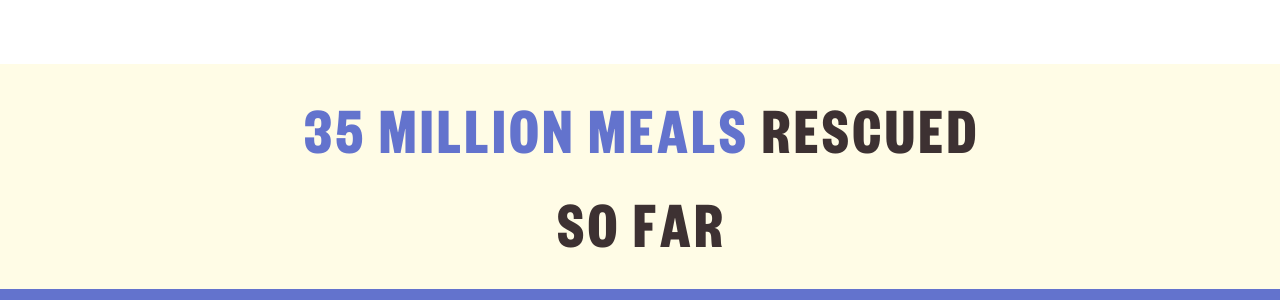
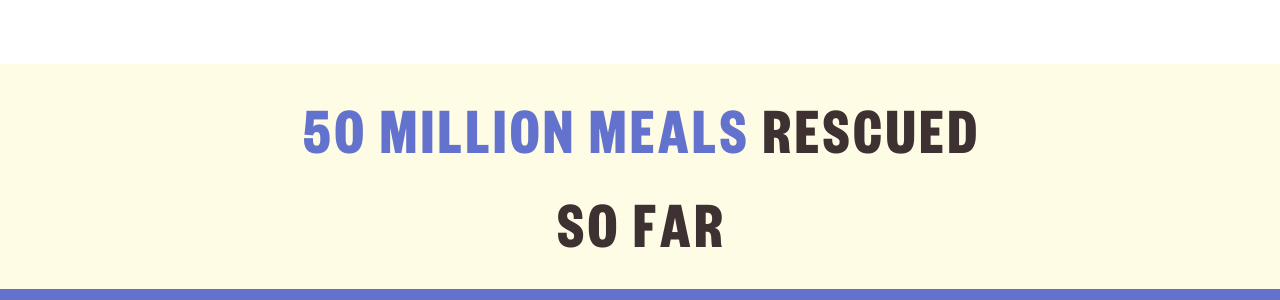
Before and after one commit to OLIO-Campaigns/olio-campaigns.github.io, a Jekyll site: the page built from 200-million-meals-get-involved/index.html, in a window 1280 px wide and 900 px high, scrolled down 2908 px. Shown: the part 169-469 px from the top of the window. Built offline with Jekyll 4.4.1, drawn with Linux system fonts in a browser that asks for light colours.

Commit message:
Update index.html

```diff
--- a/200-million-meals-get-involved/index.html
+++ b/200-million-meals-get-involved/index.html
@@ -4048,7 +4048,7 @@
 <div id="RUe5PgIL8SBStNKG" style="pointer-events:none;">
 <div id="drPUYX5TOnLeSsrC" style="transform:rotate(0deg);width:100%;box-sizing:border-box;height:100%;">
 <div id="UDx6vsUrcXIWvQpS" style="flex-direction:column;display:flex;width:100%;justify-content:flex-start;opacity:1.0;height:100%;">
-<p id="JedQKOzNHwIRqWyI" style="text-transform:none;color:#3d3132;letter-spacing:0.062em;line-height:1.4em;font-family:YAEuOP6g9i4-0;text-align:center;"><span id="xNA95JQzNcdhApqD" style="color:#6373cd;">35 MILLION MEALS</span><span id="GVXf8LLAsb5EEQ6V" style="color:#3d3132;"> RESCUED SO FAR</span><br></p>
+<p id="JedQKOzNHwIRqWyI" style="text-transform:none;color:#3d3132;letter-spacing:0.062em;line-height:1.4em;font-family:YAEuOP6g9i4-0;text-align:center;"><span id="xNA95JQzNcdhApqD" style="color:#6373cd;">50 MILLION MEALS</span><span id="GVXf8LLAsb5EEQ6V" style="color:#3d3132;"> RESCUED SO FAR</span><br></p>
 </div>
 </div>
 </div>
```
